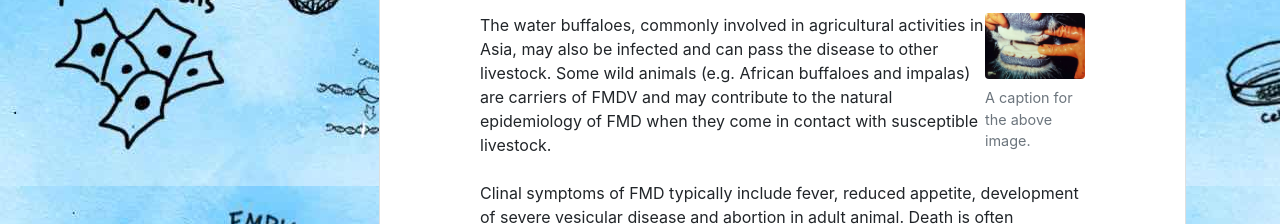
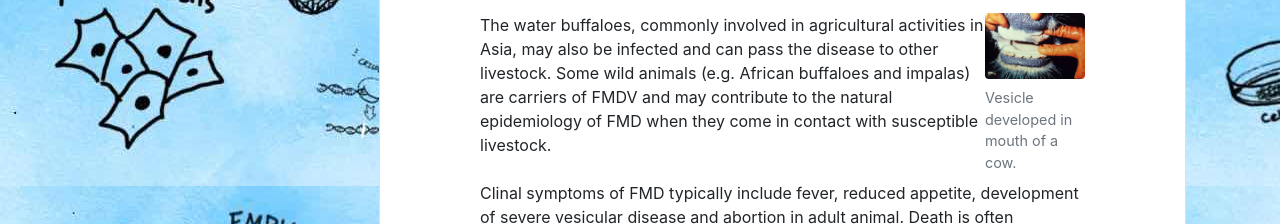
Before and after one commit to BLV-LAB/BLV-LAB.github.io, a plain HTML site: page mywork.html in a window 1280 px wide. Shown: the part 1257-1481 px from the top of the page. Drawn offline with nearby package versions, Linux system fonts and the light colour scheme.

Commit message:
Add files via upload

```diff
--- a/mywork.html
+++ b/mywork.html
@@ -71,7 +71,7 @@
 
 											<figure class="figure" style="float:right; height: 100px; width: 100px;">
 											  <img src="./img/symptoms.png" class="figure-img img-fluid rounded" alt="...">
-											  <figcaption class="figure-caption">A caption for the above image.</figcaption>
+											  <figcaption class="figure-caption">Vesicle developed in mouth of a cow.</figcaption>
 											</figure>
 											The water buffaloes, commonly involved in agricultural activities in Asia, may also be infected and can pass the disease to other livestock. Some wild animals (e.g. African buffaloes and impalas) are carriers of FMDV and may contribute to the natural epidemiology of FMD when they come in contact with susceptible livestock. <br><br>
 											Clinal symptoms of FMD typically include fever, reduced appetite, development of severe vesicular disease and abortion in adult animal. Death is often associated with young animals.
```
